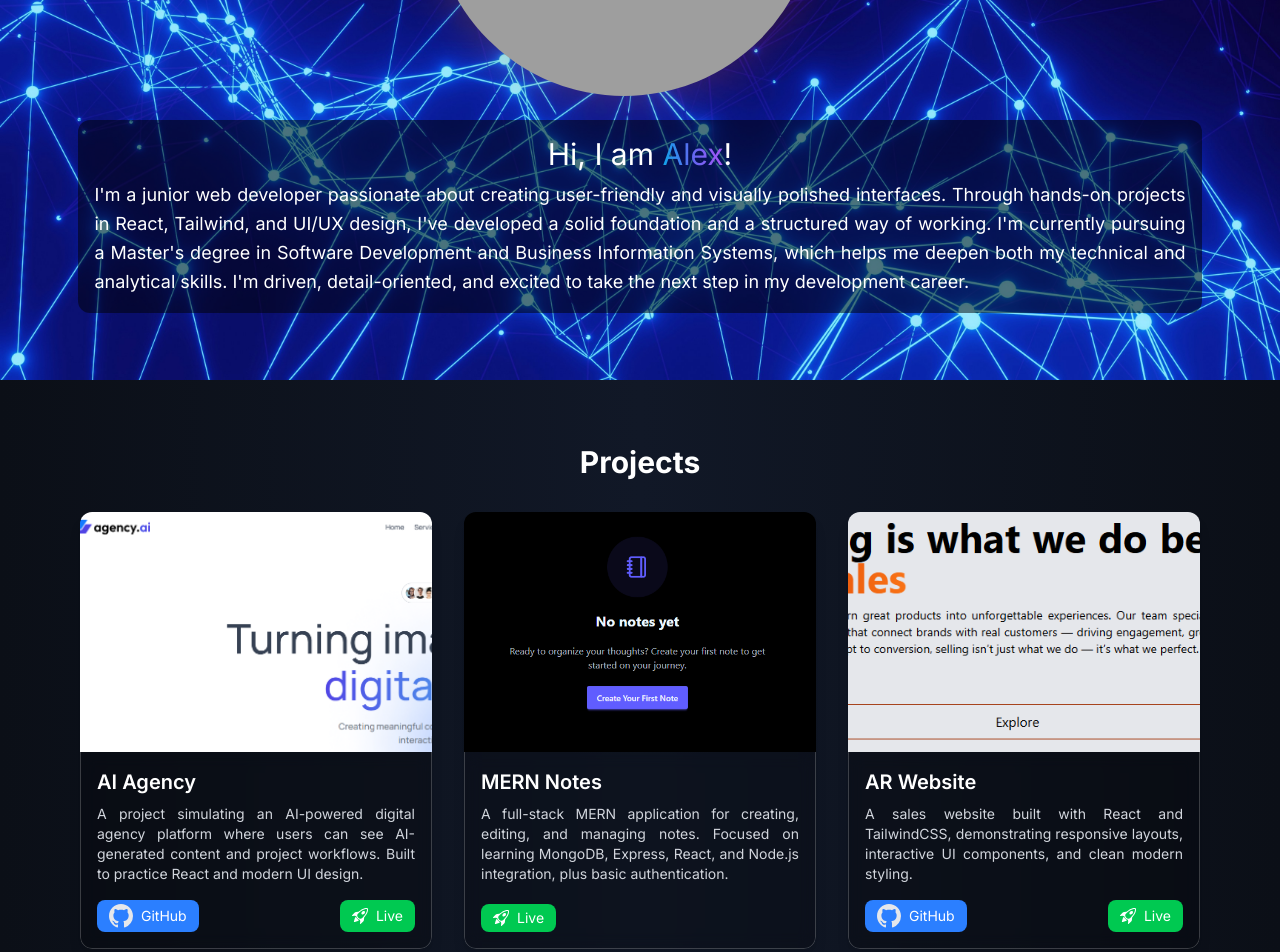
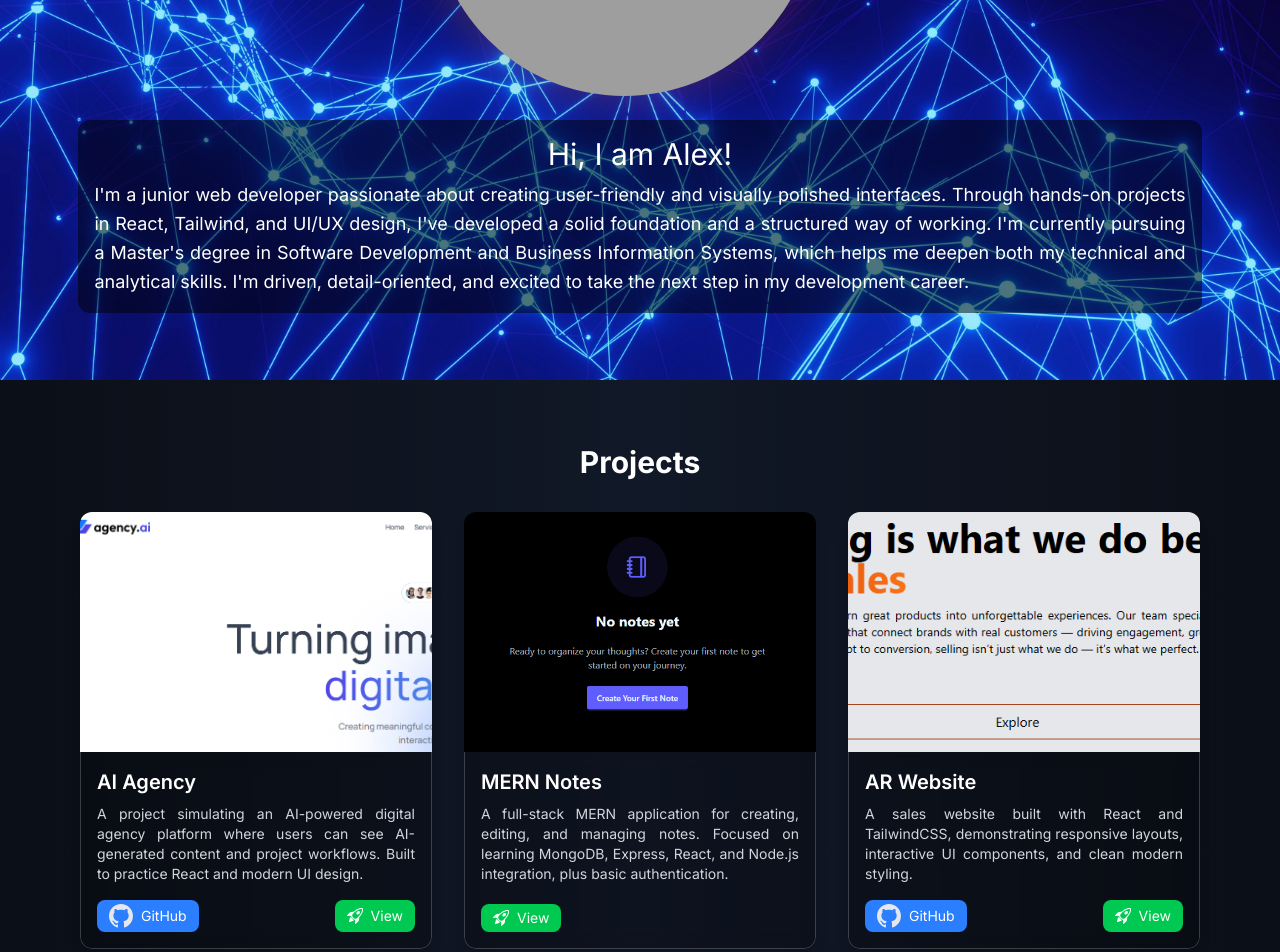
Before and after one commit to rotarualexandru22/my-dev-portfolio, a React (Vite) app: page / in a window 1280 px wide. Shown: the part 420-1372 px from the top of the page. Built offline with nearby package versions, Linux system fonts and the light colour scheme; grey boxes are pictures that could not be loaded.

Commit message:
Removed gradient / change Live to View

```diff
--- a/src/components/Hero.jsx
+++ b/src/components/Hero.jsx
@@ -52,7 +52,7 @@ const Hero = () => {
           transition={{ delay: 0.55, duration: 0.7 }}
 
           className="text-center text-3xl mb-2">
-            Hi, I am <span className="gradient-text">Alex</span>!
+            Hi, I am Alex!
           </motion.h1>
 
           <motion.p
--- a/src/components/ProjectCard.jsx
+++ b/src/components/ProjectCard.jsx
@@ -70,7 +70,7 @@ const ProjectCard = ({ title, description, image, live, github }) => {
                     <path d="M15.811 3.312c-.363 1.534-1.334 3.626-3.64 6.218l-.24 2.408a2.56 2.56 0 0 1-.732 1.526L8.817 15.85a.51.51 0 0 1-.867-.434l.27-1.899c.04-.28-.013-.593-.131-.956a9 9 0 0 0-.249-.657l-.082-.202c-.815-.197-1.578-.662-2.191-1.277-.614-.615-1.079-1.379-1.275-2.195l-.203-.083a10 10 0 0 0-.655-.248c-.363-.119-.675-.172-.955-.132l-1.896.27A.51.51 0 0 1 .15 7.17l2.382-2.386c.41-.41.947-.67 1.524-.734h.006l2.4-.238C9.005 1.55 11.087.582 12.623.208c.89-.217 1.59-.232 2.08-.188.244.023.435.06.57.093q.1.026.16.045c.184.06.279.13.351.295l.029.073a3.5 3.5 0 0 1 .157.721c.055.485.051 1.178-.159 2.065m-4.828 7.475.04-.04-.107 1.081a1.54 1.54 0 0 1-.44.913l-1.298 1.3.054-.38c.072-.506-.034-.993-.172-1.418a9 9 0 0 0-.164-.45c.738-.065 1.462-.38 2.087-1.006M5.205 5c-.625.626-.94 1.351-1.004 2.09a9 9 0 0 0-.45-.164c-.424-.138-.91-.244-1.416-.172l-.38.054 1.3-1.3c.245-.246.566-.401.91-.44l1.08-.107zm9.406-3.961c-.38-.034-.967-.027-1.746.163-1.558.38-3.917 1.496-6.937 4.521-.62.62-.799 1.34-.687 2.051.107.676.483 1.362 1.048 1.928.564.565 1.25.941 1.924 1.049.71.112 1.429-.067 2.048-.688 3.079-3.083 4.192-5.444 4.556-6.987.183-.771.18-1.345.138-1.713a3 3 0 0 0-.045-.283 3 3 0 0 0-.3-.041Z"/>
                     <path d="M7.009 12.139a7.6 7.6 0 0 1-1.804-1.352A7.6 7.6 0 0 1 3.794 8.86c-1.102.992-1.965 5.054-1.839 5.18.125.126 3.936-.896 5.054-1.902Z"/>
                 </svg>
-                <span>Live</span>
+                <span>View</span>
                 </a>
                   )}
             </div>
```
